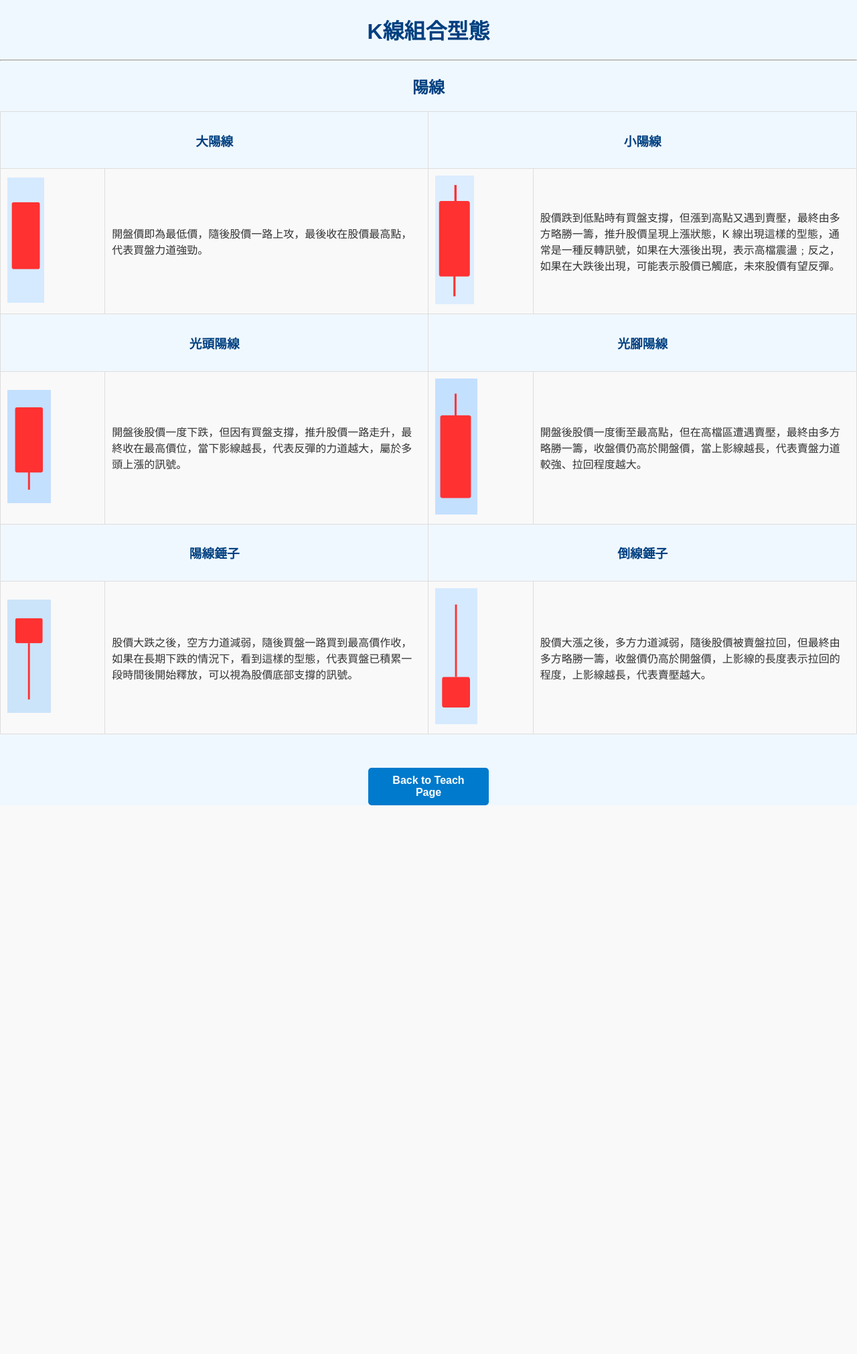
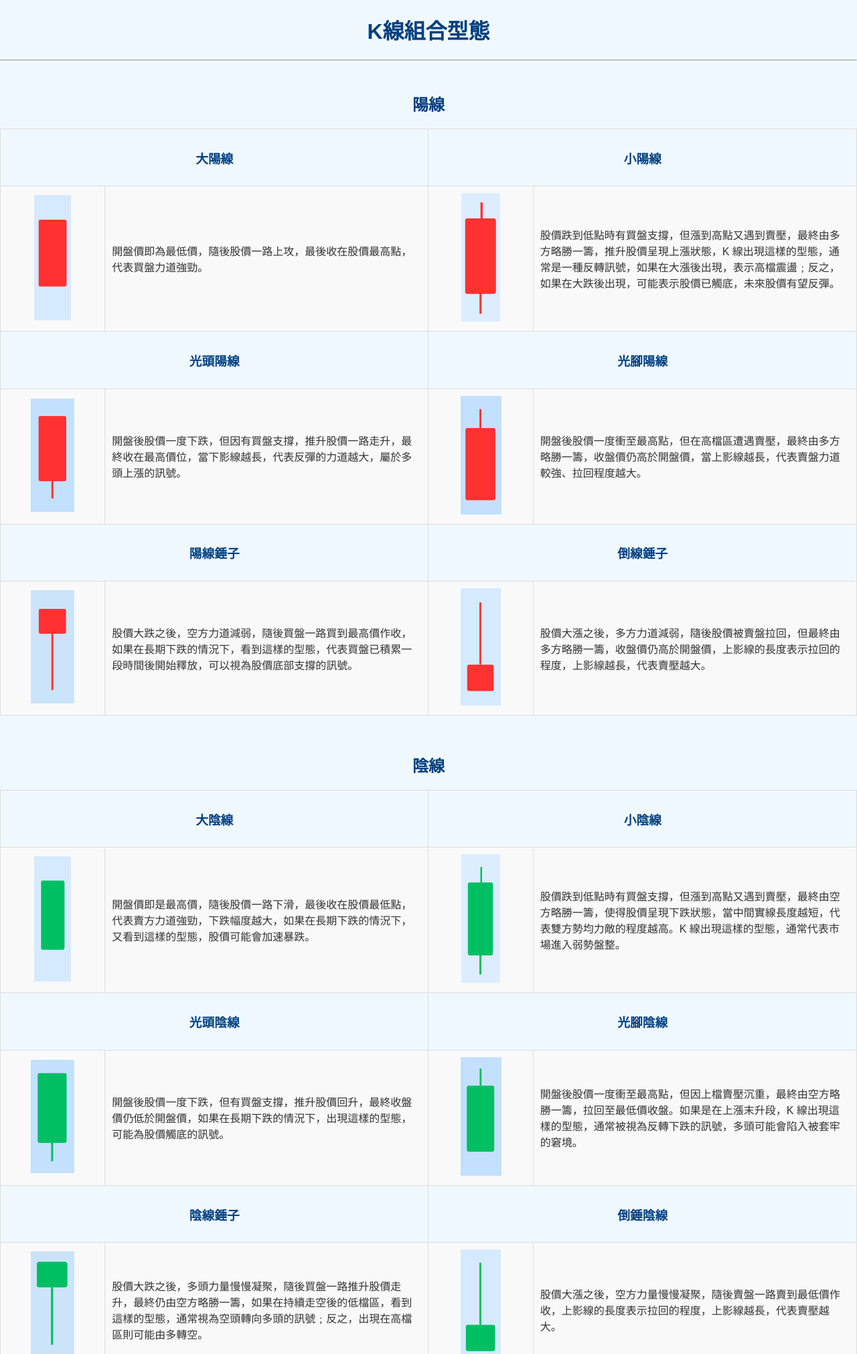
Before and after one commit to ArthurArthurArthur0817/Stock, a Flask app: page /K_chart in a window 1280 px wide. Shown: the top 2021 px of the page at 67% size. Before the commit the page ends 1202 px from the top, so only its background shows below. Run offline with Flask 3, Linux system fonts and the light colour scheme; the visitor is signed in with stand-in values (Sample User, id 1).

Commit message:
K chart page Done

```diff
--- a/templates/K_chart.html
+++ b/templates/K_chart.html
@@ -7,6 +7,7 @@
     <link rel="stylesheet" href="/static/style.css"> <!-- 引入自訂樣式 -->
     <style>
         /* table {
+            margin: 30px;
             border-collapse: 100px;
             border-spacing: 50px;
             background-color: aquamarine;
@@ -17,7 +18,7 @@
 <body>
     <h1>K線組合型態</h1>
     <hr>
-
+    <br>
     <div>
         <h2>陽線</h2>
         <table width="1179" border="1">
@@ -26,9 +27,9 @@
             <td colspan="2"><h3 align="center">小陽線</h3></td>
         </tr>
         <tr>
-        <td width="115"><img src="picture/螢幕擷取畫面 2025-01-08 191008.png" width="55" height="187"></td>
+            <td width="115"><div align="center"><img src="picture/螢幕擷取畫面 2025-01-08 191008.png" width="55" height="187"></div></td>
             <td width="400"> 開盤價即為最低價，隨後股價一路上攻，最後收在股價最高點，代表買盤力道強勁。 </td>
-        <td width="115"><img src="picture/螢幕擷取畫面 2025-01-08 191346.png" width="58" height="192"></td>
+            <td width="115"><div align="center"><img src="picture/螢幕擷取畫面 2025-01-08 191346.png" width="58" height="192"></div></td>
             <td width="400">股價跌到低點時有買盤支撐，但漲到高點又遇到賣壓，最終由多方略勝一籌，推升股價呈現上漲狀態，K 線出現這樣的型態，通常是一種反轉訊號，如果在大漲後出現，表示高檔震盪﹔反之，如果在大跌後出現，可能表示股價已觸底，未來股價有望反彈。 </td>
         </tr>
         <tr>
@@ -36,9 +37,9 @@
             <td colspan="2"><h3 align="center">光腳陽線</h3></td>
         </tr>
         <tr>
-        <td><img src="picture/螢幕擷取畫面 2025-01-08 191635.png" width="65" height="169"></td>
+            <td><div align="center"><img src="picture/螢幕擷取畫面 2025-01-08 191635.png" width="65" height="169"></div></td>
             <td> 開盤後股價一度下跌，但因有買盤支撐，推升股價一路走升，最終收在最高價位，當下影線越長，代表反彈的力道越大，屬於多頭上漲的訊號。 </td>
-        <td><img src="picture/螢幕擷取畫面 2025-01-08 191723.png" width="63" height="203"></td>
+            <td><div align="center"><img src="picture/螢幕擷取畫面 2025-01-08 191723.png" width="61" height="177"></div></td>
             <td> 開盤後股價一度衝至最高點，但在高檔區遭遇賣壓，最終由多方略勝一籌，收盤價仍高於開盤價，當上影線越長，代表賣盤力道較強、拉回程度越大。 </td>
         </tr>
         <tr>
@@ -46,17 +47,89 @@
             <td colspan="2"><h3 align="center">倒線錘子</h3></td>
         </tr>
         <tr>
-        <td><img src="picture/陽錘.png" width="65" height="169"></td>
+            <td><div align="center"><img src="picture/陽錘.png" width="65" height="169"></div></td>
             <td> 股價大跌之後，空方力道減弱，隨後買盤一路買到最高價作收，如果在長期下跌的情況下，看到這樣的型態，代表買盤已積累一段時間後開始釋放，可以視為股價底部支撐的訊號。</td>
-        <td><img src="picture/倒陽錘.png" width="63" height="203"></td>
+            <td><div align="center"><img src="picture/倒陽錘.png" width="60" height="175"></div></td>
             <td> 股價大漲之後，多方力道減弱，隨後股價被賣盤拉回，但最終由多方略勝一籌，收盤價仍高於開盤價，上影線的長度表示拉回的程度，上影線越長，代表賣壓越大。</td>
         </tr>
         </table>
     </div>
 
+    <br>
+    <br>
+
+    <div>
+        <h2>陰線</h2>
+        <table width="1179" border="1">
+          <tr>
+            <td colspan="2"><h3 align="center">大陰線</h3></td>
+            <td colspan="2"><h3 align="center">小陰線</h3></td>
+          </tr>
+          <tr>
+            <td width="115"><div align="center"><img src="picture/大陰.png" width="55" height="187"></div></td>
+            <td width="400"> 開盤價即是最高價，隨後股價一路下滑，最後收在股價最低點，代表賣方力道強勁，下跌幅度越大，如果在長期下跌的情況下，又看到這樣的型態，股價可能會加速暴跌。 </td>
+            <td width="115"><div align="center"><img src="picture/小陰線.png" width="58" height="192"></div></td>
+            <td width="400"> 股價跌到低點時有買盤支撐，但漲到高點又遇到賣壓，最終由空方略勝一籌，使得股價呈現下跌狀態，當中間實線長度越短，代表雙方勢均力敵的程度越高。K 線出現這樣的型態，通常代表市場進入弱勢盤整。 </td>
+          </tr>
+          <tr>
+            <td colspan="2"><h3 align="center">光頭陰線</h3></td>
+            <td colspan="2"><h3 align="center">光腳陰線</h3></td>
+          </tr>
+          <tr>
+            <td><div align="center"><img src="picture/光頭陰線.png" width="65" height="169"></div></td>
+            <td> 開盤後股價一度下跌，但有買盤支撐，推升股價回升，最終收盤價仍低於開盤價，如果在長期下跌的情況下，出現這樣的型態，可能為股價觸底的訊號。 </td>
+            <td><div align="center"><img src="picture/光腳陰線.png" width="61" height="177"></div></td>
+            <td> 開盤後股價一度衝至最高點，但因上檔賣壓沉重，最終由空方略勝一籌，拉回至最低價收盤。如果是在上漲末升段，K 線出現這樣的型態，通常被視為反轉下跌的訊號，多頭可能會陷入被套牢的窘境。 </td>
+          </tr>
+          <tr>
+            <td colspan="2"><h3 align="center"> 陰線錘子 </h3></td>
+            <td colspan="2"><h3 align="center">倒錘陰線</h3></td>
+          </tr>
+          <tr>
+            <td><div align="center"><img src="picture/陰線槌子.png" width="65" height="169"></div></td>
+            <td> 股價大跌之後，多頭力量慢慢凝聚，隨後買盤一路推升股價走升，最終仍由空方略勝一籌，如果在持續走空後的低檔區，看到這樣的型態，通常視為空頭轉向多頭的訊號﹔反之，出現在高檔區則可能由多轉空。 </td>
+            <td><div align="center"><img src="picture/倒陰錘.png" width="60" height="175"></div></td>
+            <td> 股價大漲之後，空方力量慢慢凝聚，隨後賣盤一路賣到最低價作收，上影線的長度表示拉回的程度，上影線越長，代表賣壓越大。 </td>
+          </tr>
+        </table>
+    </div>
+
+    <br>
+    <br>
+
+    <div>
+        <h2>十字線</h2>
+        <table width="1179" border="1">
+          <tr>
+            <td colspan="2"><h3 align="center">十字線</h3>
+            </td>
+            <td colspan="2"><h3 align="center">T字線</h3></td>
+          </tr>
+          <tr>
+            <td width="115"><div align="center"><img src="picture/十字線.png" width="55" height="187"></div></td>
+            <td width="400"> <p>（開盤價=收盤價） </p>
+            <p>十字線代表多空雙方勢均力敵，開盤價與收盤價一致，當十字線出現在近期波段的高點，則表示多方力量減弱，股價可能會下跌﹔反之，十字線出現在近期波段的低點，則表示空方力量轉弱，股價則有上漲的可能。 </p></td>
+            <td width="115"><div align="center"><img src="picture/T字線.png" width="58" height="186"></div></td>
+            <td width="400"> <p> （開盤價=收盤價=最高價） </p>
+            <p>雖然一開始賣壓較大，造成股價跌深，但隨後因買氣回升，股價一路回升到開盤時的價位，並收在最高點，當下影線越長，代表反彈力道更強勁，屬於多方勝利，如果 T 字線出現在上漲波段，表示股價可能已到頂部，投資人可能要考慮是否要賣出獲利了結。 </p></td>
+          </tr>
+          <tr>
+            <td colspan="2"><h3 align="center">一字線 </h3></td>
+            <td colspan="2"><h3 align="center"> 倒 T 字線 </h3></td>
+          </tr>
+          <tr>
+            <td><div align="center"><img src="picture/一字線.png" width="54" height="181"></div></td>
+            <td> <p> （開盤價=收盤價=最高價=最低價） </p>
+            <p>一字線通常屬於極端狀態，代表投資人非常看好或非常看壞，例如開盤直接跳空漲停直到收盤、開盤跳空跌停一直到收盤，這兩種情況都會呈現一字線，另一種情況，就是非常冷門的股票，一天只在同個價位成交一兩筆，這時也會出現一字線。 </p></td>
+            <td><div align="center"><img src="picture/倒T字線.png" width="61" height="177"></div></td>
+            <td> <p> （開盤價=收盤價=最低價） </p>
+            <p>雖然一開始的買氣很強，推升股價衝到最高點，但隨後因賣壓出現，一路跌至開盤時的價位，並收在最低點，如果倒 T 字線出現在上漲波段，代表股價可能已開始轉弱，當上影線越長、賣壓越沉重。 </p></td>
+          </tr>
+        </table>
+  </div>
 
     <!-- 返回教學頁面按鈕 -->
-    <a href="{{ url_for('teach') }}" class="btn">Back to Teach Page</a>
+    <a href="teach.html" class="btn">Back to Teach Page</a>
 </body>
 </center>
 </html>
--- a/templates/analysis_tools.html
+++ b/templates/analysis_tools.html
@@ -40,6 +40,6 @@
     </p>
 
     <!-- 返回教學頁面按鈕 -->
-    <a href="{{ url_for('teach') }}" class="btn">Back to Teach Page</a>
+    <a href="teach.html" class="btn">Back to Teach Page</a>
 </body>
 </html>
```
Also changed, not shown: templates/picture/T字線.png (added), templates/picture/一字線.png (added), templates/picture/倒T字線.png (added), templates/picture/倒陰錘.png (added), templates/picture/光腳陰線.png (added), templates/picture/光頭陰線.png (added), templates/picture/十字線.png (added), templates/picture/大陰.png (added), templates/picture/小陰線.png (added), templates/picture/陰線槌子.png (added). Lines whose indentation alone changed are shown as unchanged.
